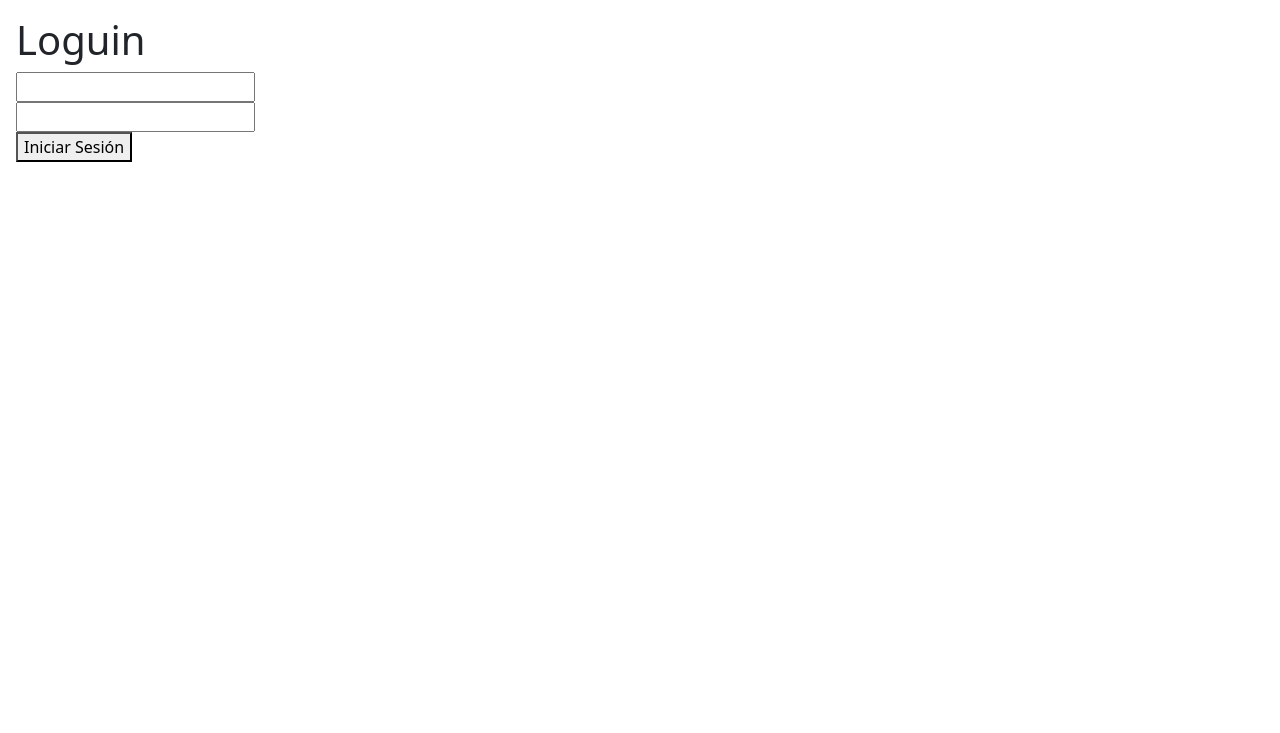
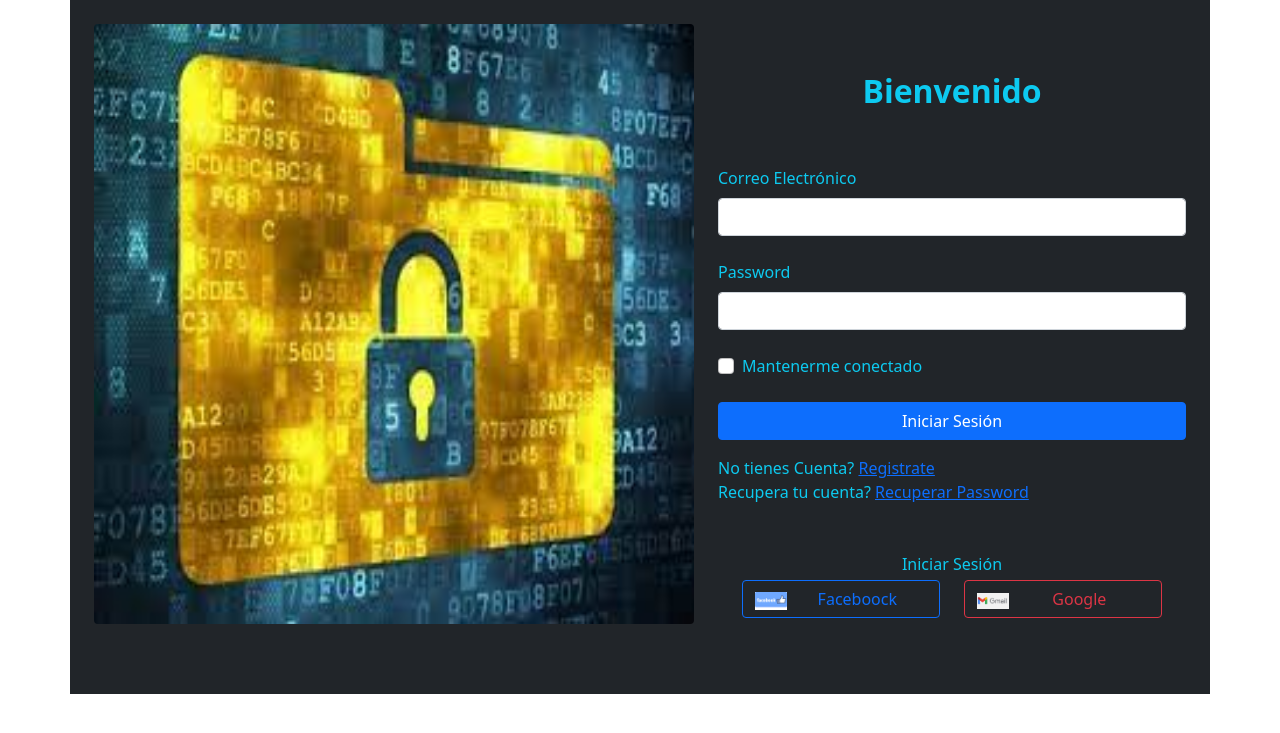
Before and after one commit to Pfalconi1529/Sesiones, a PHP site: page / in a window 1280 px wide. Shown: the top 733 px of the page. Run offline with PHP 8.4, Linux system fonts and the light colour scheme.

Commit message:
Login completo

```diff
--- a/index.php
+++ b/index.php
@@ -4,42 +4,85 @@
 	<meta charset="UTF-8">
 	<meta name="viewport" content="width=device-width, initial-scale=1.0">
 	<link href="https://cdn.jsdelivr.net/npm/bootstrap@5.0.2/dist/css/bootstrap.min.css" rel="stylesheet" integrity="sha384-EVSTQN3/azprG1Anm3QDgpJLIm9Nao0Yz1ztcQTwFspd3yD65VohhpuuCOmLASjC" crossorigin="anonymous">
-<script src="https://cdn.jsdelivr.net/npm/bootstrap@5.0.2/dist/js/bootstrap.bundle.min.js" integrity="sha384-MrcW6ZMFYlzcLA8Nl+NtUVF0sA7MsXsP1UyJoMp4YLEuNSfAP+JcXn/tWtIaxVXM" crossorigin="anonymous"></script>
 	<title>Sesiones con PHP</title>
 </head>
 <body>
-	<div class="row">
-		<div class="container-fluid">
-			<div class="card-body">
-				<form>
-					<h1>Loguin</h1>
-					<div>
-						<input type="text" name="">
+	<div class="container p-4 img-fluid bg-dark text-info " >
+		<div class="row ">
+			<div class="col text-center" >
+				<img src="imagenes/fondo1.jpg" width="600" class="rounded float-start" height="600">
+
+			</div>
+			<div class="col">
+				<div class="text-end">
+
 				</div>
 				<div>
-						<input type="password">
+					<h2 class="fw-bold text-center py-5">Bienvenido</h2>
+
+
+					<form action="">
+						<div class="mb-4">
+							<label for="email" class="form-label">Correo Electrónico</label>
+							<input type="email" class="form-control" name="email">
 						</div>
-					<div>
-						<button>Iniciar Sesión</button>
+						<div class="mb-4">
+							<label for="password" class="form-label">Password</label>
+							<input type="password" class="form-control" name="password">
 						</div>
+						<div class="mb-4 form-check">
+							<input type="checkbox" name="connected" class="form-check-input">
+							<label for="connected" class="form-check-label" >Mantenerme conectado</label>
+						</div>
+						<div class="d-grid">
+							<button type="submit" class="btn btn-primary">Iniciar Sesión</button>
+						</div>
+						<div class="my-3">
+							<span>No tienes Cuenta? <a href="#">Registrate</a></span><br>
+							<span>Recupera tu cuenta? <a href="#">Recuperar Password</a></span>
+						</div>
+
 					</form>
+					<div class="container w-100 my-5">
+						<div class="row text-center">
+							<div class="col-12">Iniciar Sesión</div>
+						</div>
+						<div class="row">
+							<div class="col">
+								<button class="btn btn-outline-primary w-100 my-1">
+								<div class="row align-items-center">
+									<div class="col-2">
+										<img src="imagenes/faceboock.png" width="32" alt="">
+									</div>
+									<div class="col-10 text-center">
+										Faceboock
+									</div>
+								</div>
+								</button>
+							</div>
+							<div class="col">
+
+								<button class="btn btn-outline-danger w-100 my-1">
+								<div class="row align-items-center">
+									<div class="col-2">
+										<img src="imagenes/gmail.png" width="32" alt="">
+									</div>
+									<div class="col-10 text-center">
+										Google
+									</div>
+								</div>
+								</button>
+							</div>
+						</div>
+
+
+					</div>
 				</div>
 			</div>
 		</div>
 
-	<div>
-		<div>
-			<img src="">
-		</div>
 	</div>
 
-<table>
-	<tr>
-		<td>
-
-		</td>
-	</tr>
-</table>
 
 
 </body>
```
Also changed, not shown: imagenes/faceboock.png (added), imagenes/fondo1.jpg (added), imagenes/gmail.png (added), imagenes/logo1.png (added). Lines whose indentation alone changed are shown as unchanged.
